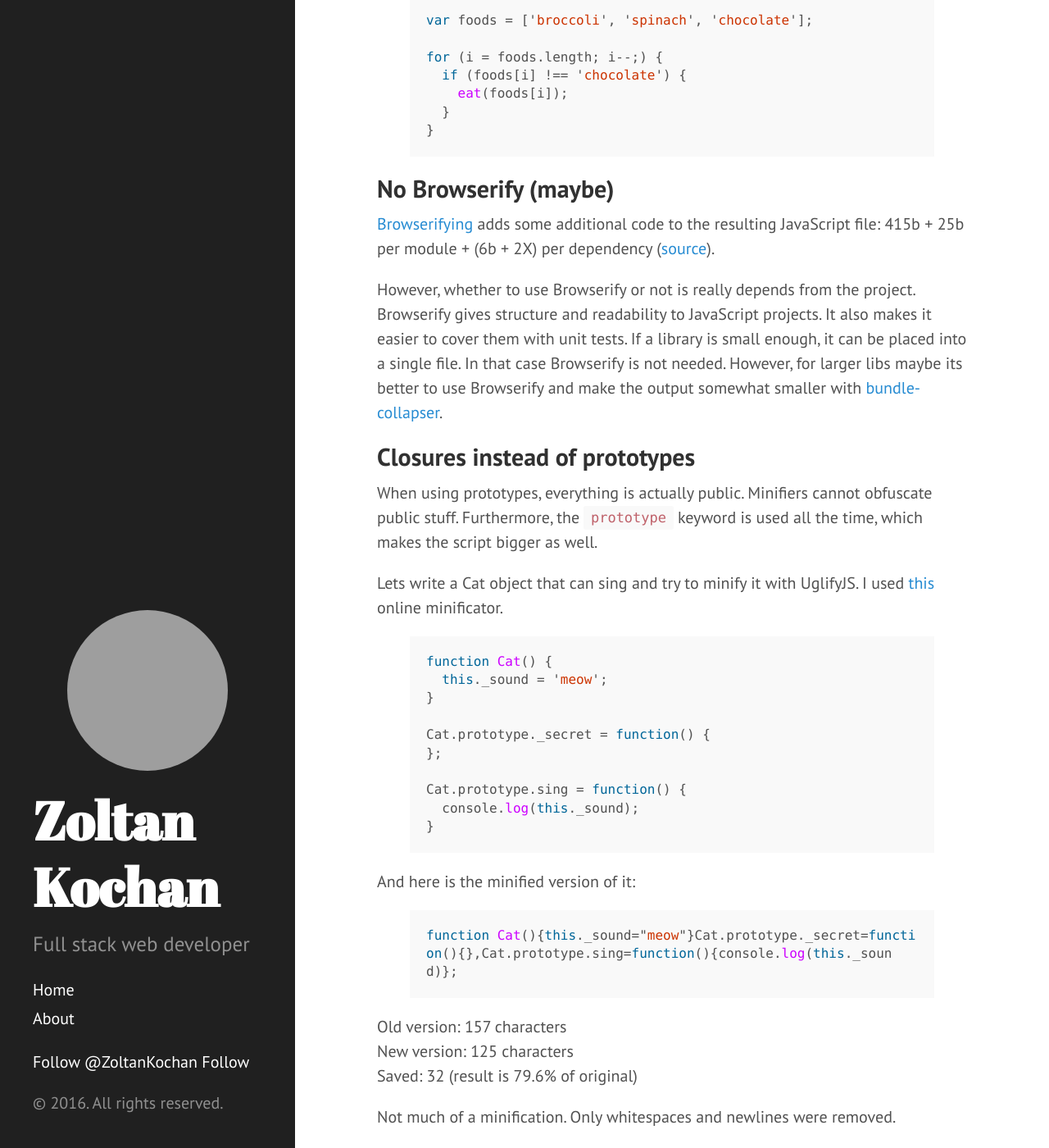
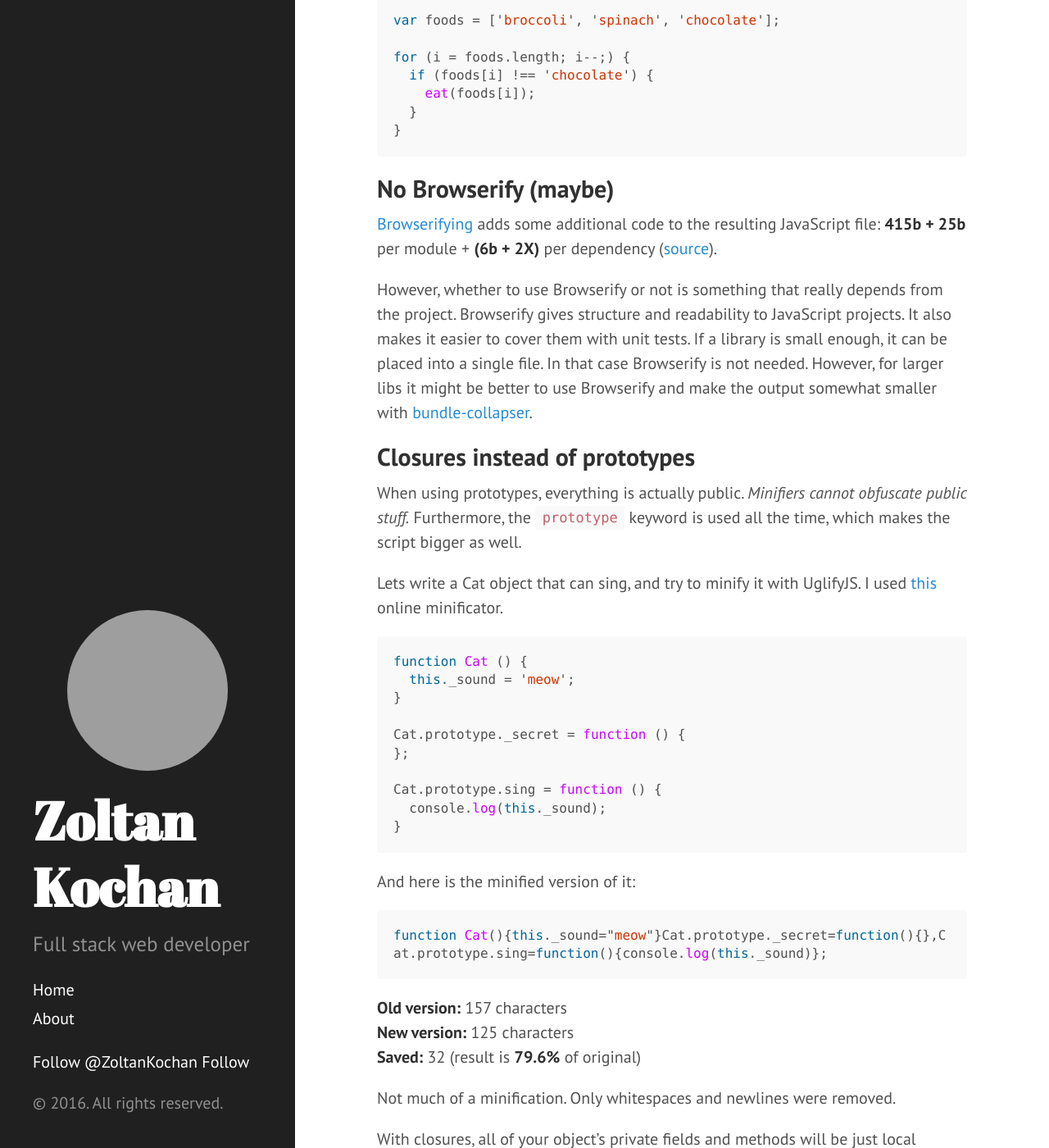
Before and after one commit to zkochan/zkochan.github.io, a Jekyll site: the page built from _posts/2015-06-05-writing-minifiable-javascript.md, in a window 1280 px wide and 1400 px high, scrolled down 1185 px. Shown: the whole window at 82% size. Built offline with Jekyll 4.4.1, drawn with Linux system fonts in a browser that asks for light colours; comment, search, counter and statistics services are not loaded; some of the changed text lies outside the part shown; grey boxes are pictures that could not be loaded.

Commit message:
Update 2015-06-05-writing-minifiable-javascript.md

````diff
--- a/_posts/2015-06-05-writing-minifiable-javascript.md
+++ b/_posts/2015-06-05-writing-minifiable-javascript.md
@@ -12,24 +12,24 @@
 
 ## Why should you care
 
-Sometimes code has to be small even if it means that it'll be less beautifull. Lets suppose you're working on a library that'll be loaded on each page of your website. You'll want it to be super small. Or what if you're working on a cool open source project? You'll want it to be smaller than any alternatives.
+Sometimes _code has to be small_ even if it means that it'll be less beautifull. Lets suppose you're working on a library that'll be loaded on each page of your website. You'll want it to be super small. Or what if you're working on a cool open source project? You'll want it to be smaller than any alternatives.
 
-So lets see some best practices and technics of writing **minifiable** JavaScript.
+Lets see some best practices and technics of writing **minifiable** JavaScript.
 
-## No CoffeeScript and friends
+## No CoffeeScript & friends
 
-Languages that are compiling to JavaScript are cool. However, they give less control over the actual source code that will be generated from them.
+Languages that are compiling to JavaScript are cool. However, they give less control over the actual source code that is being generated from them.
 
 Lets see one example from the [CoffeScript][CoffeScript] homepage.
 
-{% highlight coffeescript %}
+```coffeescript
 foods = ['broccoli', 'spinach', 'chocolate']
 eat food for food in foods when food isnt 'chocolate'
-{% endhighlight %}
+```
 
 The code above will be compiled to this JavaScript:
 
-{% highlight JavaScript %}
+```js
 foods = ['broccoli', 'spinach', 'chocolate'];
 
 for (l = 0, len2 = foods.length; l < len2; l++) {
@@ -38,11 +38,11 @@
     eat(food);
   }
 }
-{% endhighlight %}
+```
 
 The code in CoffeScript is small and beautifull, but the resulting JavaScript is not as optimized as it could be. It can be at least optimized like this:
 
-{% highlight JavaScript %}
+```js
 var foods = ['broccoli', 'spinach', 'chocolate'];
 
 for (i = foods.length; i--;) {
@@ -50,121 +50,121 @@
     eat(foods[i]);
   }
 }
-{% endhighlight %}
+```
 
 ## No Browserify (maybe)
 
-[Browserifying][browserify] adds some additional code to the resulting JavaScript file: 415b + 25b per module + (6b + 2X) per dependency ([source][browserify-size]).
+[Browserifying][browserify] adds some additional code to the resulting JavaScript file: **415b + 25b** per module + **(6b + 2X)** per dependency ([source][browserify-size]).
 
-However, whether to use Browserify or not is really depends from the project. Browserify gives structure and readability to JavaScript projects. It also makes it easier to cover them with unit tests. If a library is small enough, it can be placed into a single file. In that case Browserify is not needed. However, for larger libs maybe its better to use Browserify and make the output somewhat smaller with [bundle-collapser][bundle-collapser].
+However, whether to use Browserify or not is something that really depends from the project. Browserify gives structure and readability to JavaScript projects. It also makes it easier to cover them with unit tests. If a library is small enough, it can be placed into a single file. In that case Browserify is not needed. However, for larger libs it might be better to use Browserify and make the output somewhat smaller with [bundle-collapser][bundle-collapser].
 
 ## Closures instead of prototypes
 
-When using prototypes, everything is actually public. Minifiers cannot obfuscate public stuff. Furthermore, the ``prototype`` keyword is used all the time, which makes the script bigger as well.
+When using prototypes, everything is actually public. _Minifiers cannot obfuscate public stuff._ Furthermore, the ``prototype`` keyword is used all the time, which makes the script bigger as well.
 
-Lets write a Cat object that can sing and try to minify it with UglifyJS. I used [this][online-uglify] online minificator.
+Lets write a Cat object that can sing, and try to minify it with UglifyJS. I used [this][online-uglify] online minificator.
 
-{% highlight javascript %}
-function Cat() {
+```js
+function Cat () {
   this._sound = 'meow';
 }
 
-Cat.prototype._secret = function() {
+Cat.prototype._secret = function () {
 };
 
-Cat.prototype.sing = function() {
+Cat.prototype.sing = function () {
   console.log(this._sound);
 }
-{% endhighlight %}
+```
 
 And here is the minified version of it:
 
-{% highlight javascript %}
+```js
 function Cat(){this._sound="meow"}Cat.prototype._secret=function(){},Cat.prototype.sing=function(){console.log(this._sound)};
-{% endhighlight %}
+```
 
-Old version: 157 characters
-New version: 125 characters
-Saved: 32 (result is 79.6% of original)
+**Old version:** 157 characters
+**New version:** 125 characters
+**Saved:** 32 (result is **79.6%** of original)
 
 Not much of a minification. Only whitespaces and newlines were removed.
 
 With closures, all of your object's private fields and methods will be just local variables. Local variables are easily obfuscated by any minifier. Lets see the closure version of the Cat object:
 
-{% highlight javascript %}
-function cat() {
+```js
+function cat () {
   var sound = 'meow';
 
-  function secret() {
+  function secret () {
   }
 
   return {
-    sing: function() {
+    sing: function () {
       console.log(sound);
     }
   };
 }
-{% endhighlight %}
+```
 
 And voilà, this version is a lot more minifiable:
 
-{% highlight javascript %}
+```js
 function cat(){var a="meow";return{sing:function(){console.log(a)}}}
-{% endhighlight %}
+```
 
-Old version: 152 characters
-New version: 68 characters
-Saved: 84 (result is 44.7% of original)
+**Old version:** 152 characters
+**New version:** 68 characters
+**Saved:** 84 (result is **44.7%** of original)
 
-The Cat object is 46% smaller, when minified, if written with closures.
+The Cat object is **46% smaller**, when minified, if written with closures.
 
 ## Forget clean coding, pass lots of arguments
 
 It is considered a better practice to path an object instead of multiple arguments to a function. However, compressors can't obfuscate the properties of the passed object. Lets see it on an example:
 
-{% highlight javascript %}
-function createHTMLElement(opts) {
+```js
+function createHTMLElement (opts) {
   opts = opts || {};
   return '<' + opts.element + ' id="' + opts.id +
     '" class="' + opts.classAttr + '" title="' + opts.title +
     '">' + opts.innerHTML + '</' + opts.element + '>';
 }
-{% endhighlight %}
+```
 
 After minification, only `opts` will be renamed to `a`.
 
-{% highlight javascript %}
+```js
 function createHTMLElement(a){return a=a||{},"<"+a.element+' id="'+a.id+'" class="'+a.classAttr+'" title="'+a.title+'">'+a.innerHTML+"</"+a.element+">"}
-{% endhighlight %}
+```
 
-Old version: 225 characters
-New version: 148 characters
-Saved: 77 (result is 65.7% of original)
+**Old version:** 225 characters
+**New version:** 148 characters
+**Saved:** 77 (result is **65.7%** of original)
 
 Now lets rewrite the code so that it uses multiple arguments:
 
-{% highlight javascript %}
-function createHTMLElement(element, id, classAttr, title, innerHTML) {
+```js
+function createHTMLElement (element, id, classAttr, title, innerHTML) {
   return '<' + element + ' id="' + id + '" class="' + classAttr +
     '" title="' + title + '">' + innerHTML + '</' + element + '>';
 }
-{% endhighlight %}
+```
 
 In this version a lot more obfuscation is done.
 
-{% highlight javascript %}
+```js
 function createHTMLElement(a,b,c,d,e){return"<"+a+' id="'+b+'" class="'+c+'" title="'+d+'">'+e+"</"+a+">"}
-{% endhighlight %}
+```
 
-Old version: 195 characters
-New version: 106 characters
-Saved: 89 (result is 54.3% of original)
+**Old version:** 195 characters
+**New version:** 106 characters
+**Saved:** 89 (result is **54.3%** of original)
 
-The version with multiple arguments is 28% smaller, when minified.
+The version with multiple arguments is **28% smaller**, when minified.
 
 ## Don't use too much strings
 
-Strings (like keywords) are not minified at all. Try to no log too much in your code or try to log only numbers and save the description somewhere else.
+Strings (like keywords) are not minified at all. Try to avoid logging too much in your code or log only numbers and save the descriptions somewhere else.
 
 ## Avoid global variables
 
@@ -173,13 +173,15 @@
 * all the code has to be wrapped with a [self-executing function][self-executing]
 * new global variables should be introduced as rarely as possible
 * anything that is global has to have a small name
-* don't use a global reference directly because it can't be obfuscated. Assign it to a scoped variable.
+* global reference cannot be used directly because it can't be obfuscated. Assign global references to scoped variables.
 
 ## Summary
 
-With a few tricks it is possible to write extremely minifiable JavaScript. **In most cases though, size is not so important and it is better to write readable and more maintainable code.**
+With a few tricks, it is possible to write extremely minifiable JavaScript. **In most cases though, size is not so important and it is better to write readable and more maintainable code.**
 
 It is also worth noting that it doesn't matter how hard you are trying to reduce the size of your code, if it depends on too many dependencies.
+
+**You might find interesting this article as well:** [JavaScript idioms](http://www.kochan.io/javascript/javascript-idioms.html). Idioms are frequently shorter variants of some widely used operations.
 
 [UglifyJS]: https://github.com/mishoo/UglifyJS
 [CoffeScript]: http://coffeescript.org/
````
